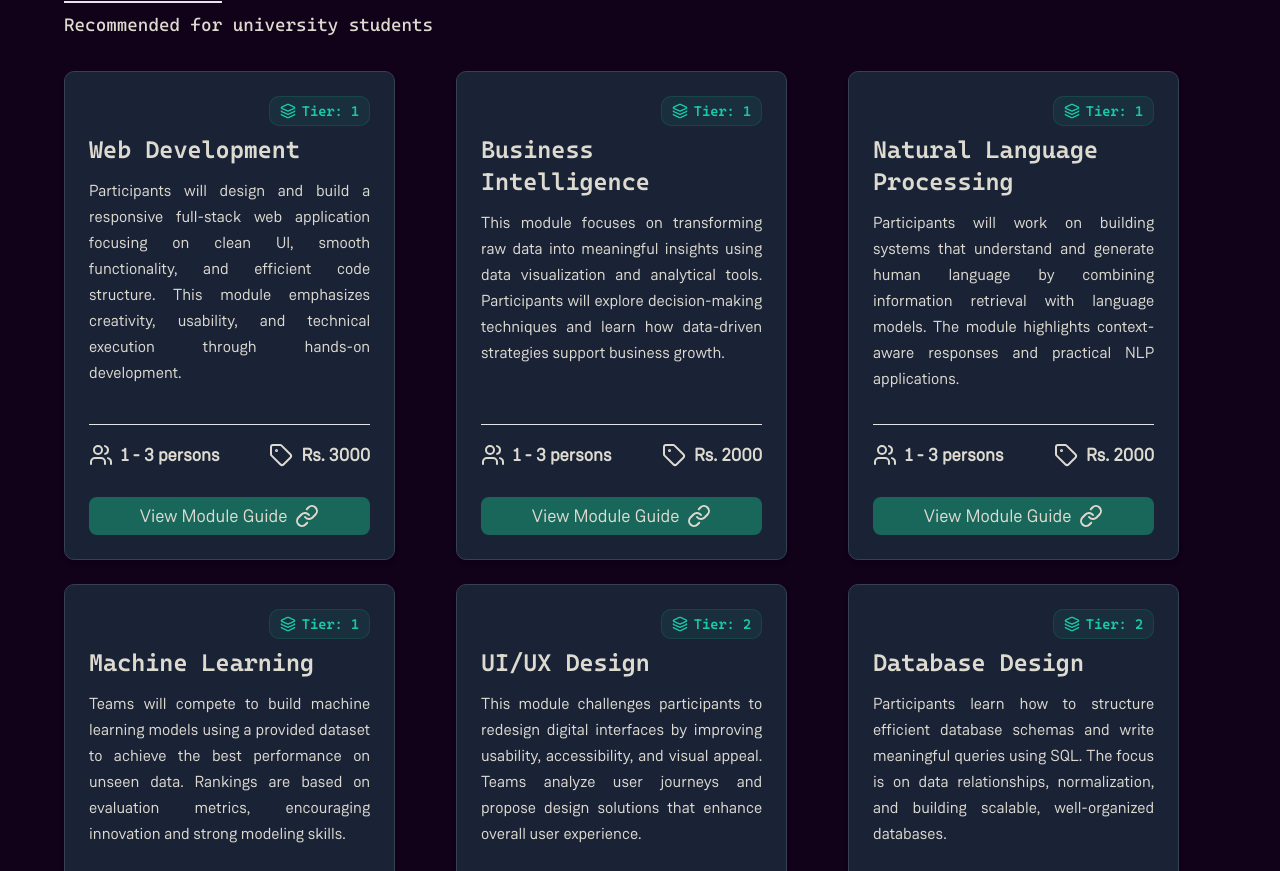
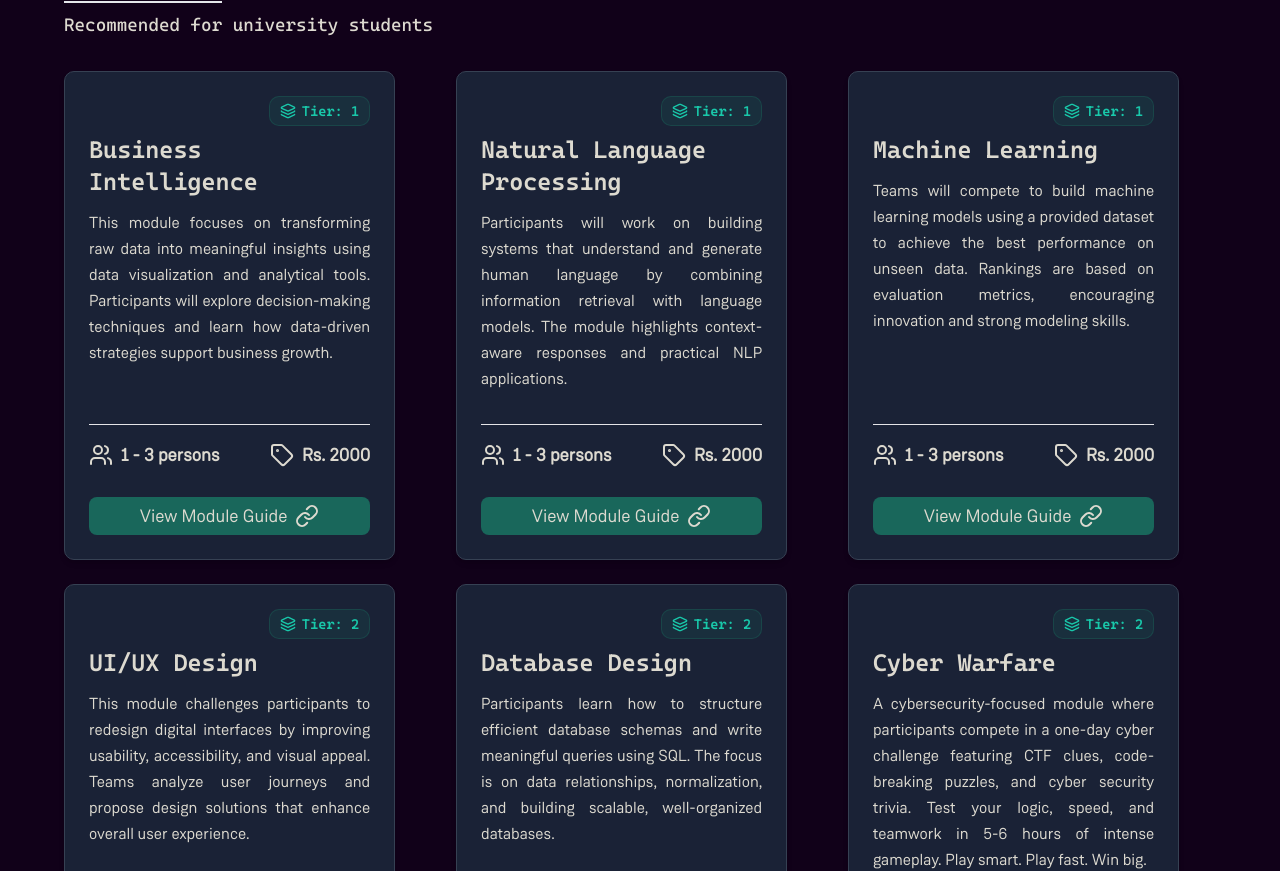
Before and after one commit to css-iba/css-website, a Next.js app: page /ProBattle in a window 1280 px wide. Shown: the part 3080-3951 px from the top of the page. Built offline with nearby package versions, Linux system fonts and the light colour scheme.

Commit message:
Update constants.ts

```diff
--- a/app/ProBattle/constants.ts
+++ b/app/ProBattle/constants.ts
@@ -124,17 +124,17 @@ const contacts: TeamContact[] = [
 ];
 
 const modulesData: ModuleCardProps[] = [
-  {
-    name: 'Web Development',
-    description:
-      'Participants will design and build a responsive full-stack web application focusing on clean UI, smooth functionality, and efficient code structure. This module emphasizes creativity, usability, and technical execution through hands-on development.',
-    minParticipants: 1,
-    maxParticipants: 3,
-    price: 3000,
-    guideLink: 'https://drive.google.com/file/d/12l9ynMDS7q3PbK1cFRn_0jSUV2-MDfth/view?usp=sharing',
-    category: 'Technical',
-    Tier: [1]
-  },
+  // {
+  //   name: 'Web Development',
+  //   description:
+  //     'Participants will design and build a responsive full-stack web application focusing on clean UI, smooth functionality, and efficient code structure. This module emphasizes creativity, usability, and technical execution through hands-on development.',
+  //   minParticipants: 1,
+  //   maxParticipants: 3,
+  //   price: 3000,
+  //   guideLink: 'https://drive.google.com/file/d/12l9ynMDS7q3PbK1cFRn_0jSUV2-MDfth/view?usp=sharing',
+  //   category: 'Technical',
+  //   Tier: [1]
+  // },
   {
     name: 'Business Intelligence',
     description:
```
